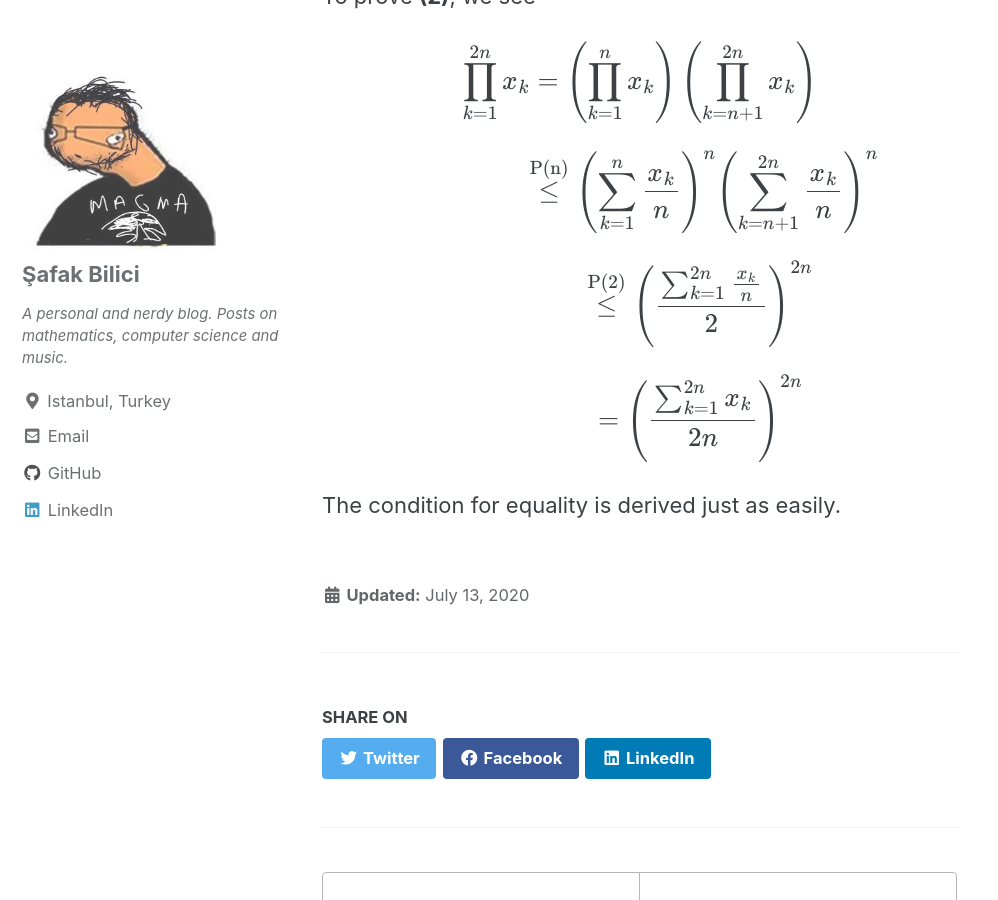
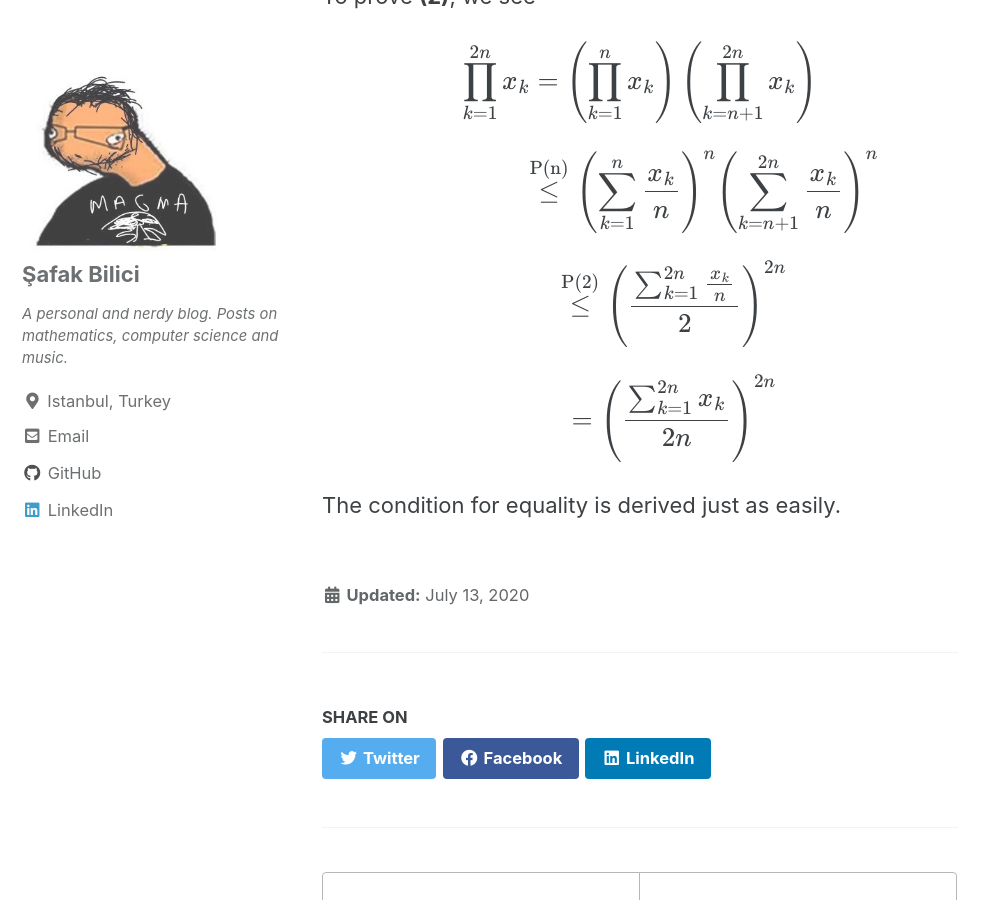
Before and after one commit to safakkbilici/safakkbilici.github.io, a Jekyll site: the page built from _posts/2020-07-19-weekly2.md, in a window 1280 px wide and 900 px high, scrolled down 2243 px. Shown: the whole window, without its empty margins (0-998 px from the left). Built offline with Jekyll 4.4.1, drawn with Linux system fonts in a browser that asks for light colours; cached includes are drawn as plain includes; formulas are drawn with MathJax 3.

Commit message:
workkkkkkkkkkkkkkkkkk

```diff
--- a/_posts/2020-07-19-weekly2.md
+++ b/_posts/2020-07-19-weekly2.md
@@ -54,8 +54,8 @@ $$\prod_{k=1}^{2n}x_k = \left(\prod_{k=1}^{n}x_k\right)\left(\prod_{k=n+1}^{2n}x
 
 $$\;\;\;\;\;\;\;\;\;\;\;\;\;\;\;\;\;\overset{\mathrm{P(n)}}{\leq}\left(\sum_{k=1}^{n}\frac{x_k}{n}\right)^n\left(\sum_{k=n+1}^{2n}\frac{x_k}{n}\right)^n$$
 
-$$\;\;\;\;\;\;\;\;\;\;\;\;\;\;\;\;\overset{\mathrm{P(2)}}{\leq}\left(\frac{\sum_{k=1}^{2n}\frac{x_k}{n}}{2}\right)^{2n}$$
+$$\;\;\;\;\;\;\;\;\;\overset{\mathrm{P(2)}}{\leq}\left(\frac{\sum_{k=1}^{2n}\frac{x_k}{n}}{2}\right)^{2n}$$
 
-$$\;\;\;\;\;\;\;\;\;\;\;\;\;\;\;\; = \left(\frac{\sum_{k=1}^{2n}x_k}{2n}\right)^{2n}$$
+$$\;\;\;\;\;\;\;\;\; = \left(\frac{\sum_{k=1}^{2n}x_k}{2n}\right)^{2n}$$
 
 The condition for equality is derived just as easily.
```
